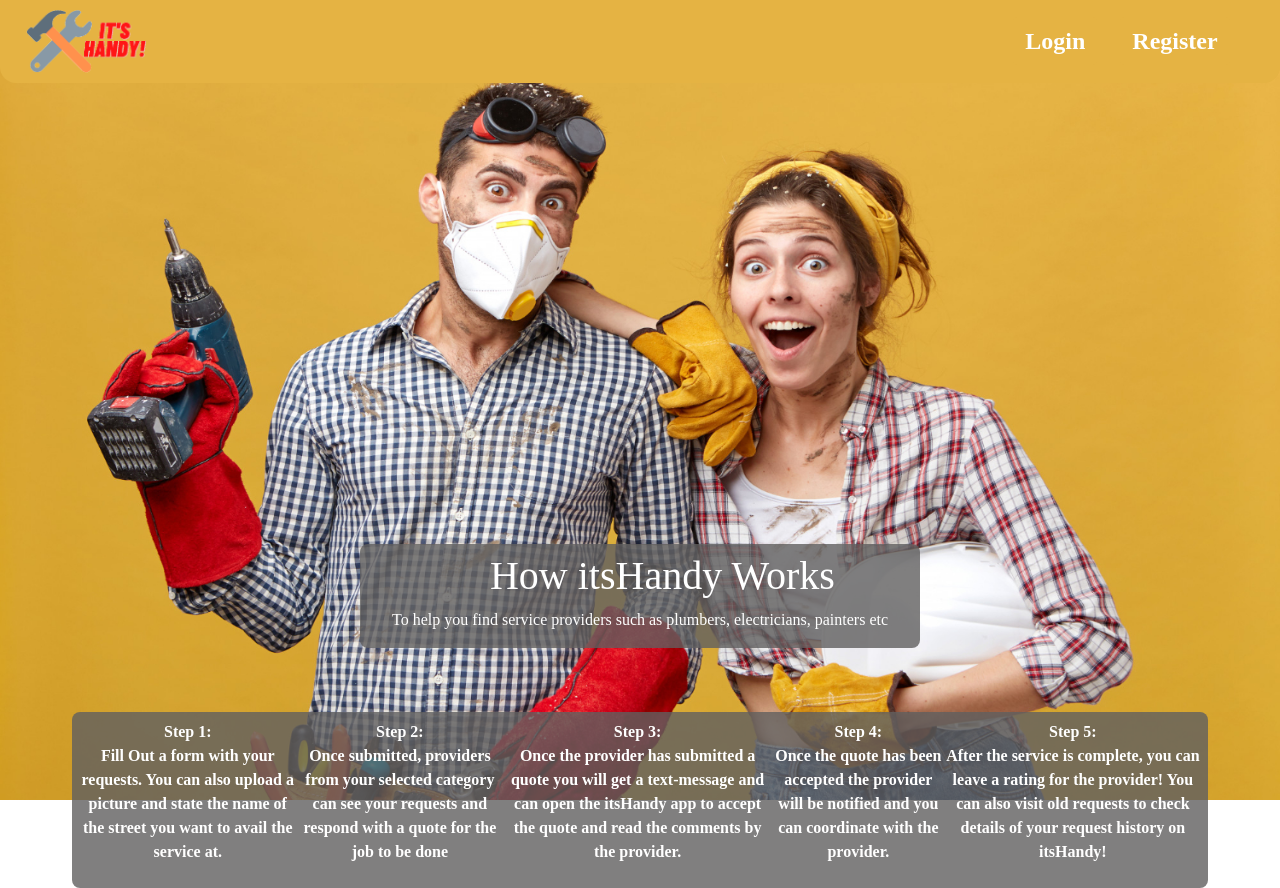
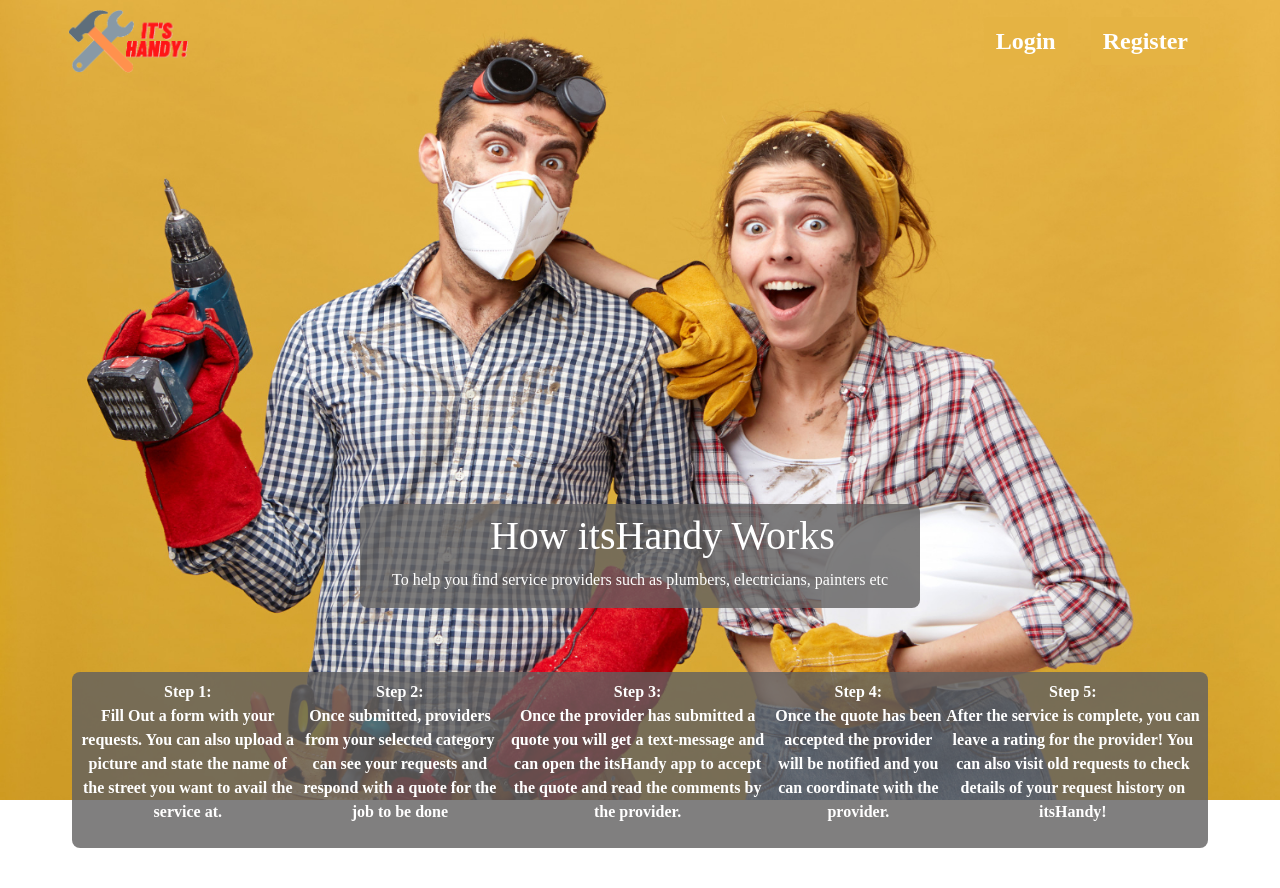
Before and after one commit to shree-yadam/ItsHandy, a React (Create React App) app in the folder client/: page / in a window 1280 px wide. After the commit the page ends 848 px from the top, so only its background shows below. Built offline with nearby package versions, Linux system fonts and the light colour scheme; no server answers; a web font is replaced by a local one.

Commit message:
add navbar styling

```diff
--- a/client/src/Components/NavBar.scss
+++ b/client/src/Components/NavBar.scss
@@ -1,5 +1,5 @@
 nav.navbar-menu {
-  width:100%;
+  width:90%;
   background-color: transparent;
   display: flex;
   color: white;
@@ -9,11 +9,7 @@ nav.navbar-menu {
   z-index: 9;
   justify-content: space-between;
   align-items: center;
-  background-color:#e5b343;
-  padding-right:3vw;
-  padding-left:2vw;
-  border-bottom-right-radius: 2vh;
-  border-bottom-left-radius: 2vh;
+  background-color:transparent;
 
 }
 
--- a/client/src/Components/home.scss
+++ b/client/src/Components/home.scss
@@ -1,6 +1,5 @@
 .main-container {
   display: flex;
-  margin-top: 5vh;
   align-content: space-around;
   flex-direction: row;
   flex-wrap: wrap;
@@ -10,7 +9,7 @@
   background-image: url(../images/background-image.jpeg);
   background-repeat: no-repeat;
   background-size: 100vw 100vh;
-  height: 95vh;
+  height: 100vh;
 }
 
 .home-container {
--- a/client/src/Components/user/CompletedRequestList.jsx
+++ b/client/src/Components/user/CompletedRequestList.jsx
@@ -52,7 +52,7 @@ const CompletedRequestList = ({currentUser}) => {
 
   return (<div className="request-list">
       <div>
-          <h1>Requests Completed</h1>
+          <h1>Completed Requests</h1>
         {(!completedRequestData ) && <h3>Loading ...</h3>}
         {completedRequestData && completedRequestData.map(completedRequestItem =>
             <CompletedRequestListItem key={completedRequestItem.id} request={completedRequestItem} />
--- a/client/src/Components/user/CompletedRequestListItem.jsx
+++ b/client/src/Components/user/CompletedRequestListItem.jsx
@@ -71,7 +71,7 @@ export default function CompletedRequestListItem({request}) {
 
 
         <div className="completed-listitem-footer">
-        <strong>Review given:</strong><br></br><StarRatings rating={request.review || 0} starRatedColor="orange"
+        <strong>Review</strong><br></br><StarRatings rating={request.review || 0} starRatedColor="orange"
           numberOfStars={5}/>{" "}
               {/* <Button variant="info" onClick={submitRating}>
                 Review And Complete
--- a/client/src/Components/user/RequestListItem.jsx
+++ b/client/src/Components/user/RequestListItem.jsx
@@ -156,7 +156,7 @@ export default function RequestListItem(props) {
             <div className="text-info-header">
               <p>
                 {/* <p>Street Address: {props.OffersRequests.requestItem.street_address}</p> */}
-                <strong>Address:</strong>
+                <strong>Address: </strong>
                 {props.OffersRequests.requestItem.street_address}
 
               </p>
@@ -166,7 +166,7 @@ export default function RequestListItem(props) {
               </p>
               <p>
                 {/* <p>Category: {props.OffersRequests.requestItem.category_name}</p> */}
-                <strong>Category:</strong>
+                <strong>Category: </strong>
                 {props.OffersRequests.requestItem.category_name}
               </p>
 
```
